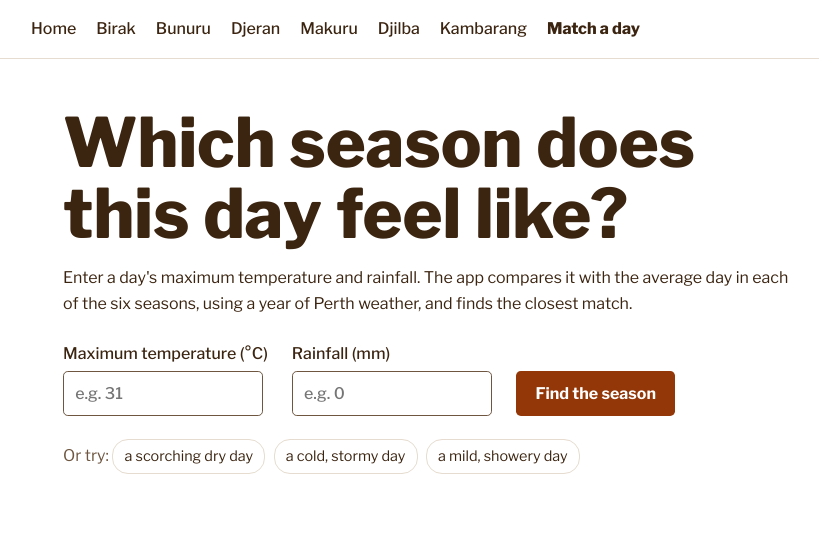
After one commit to webbjordon406-maker/cits1501-project, a Flask app: page /match in a window 1280 px wide. The commit adds this page. Shown: the top 556 px of the page, without its empty margins (1-820 px from the left). Run offline with Flask 3, Linux system fonts and the light colour scheme; some libraries are stand-ins or nearby versions.

Commit message:
test functionality, match season to weather

```diff
--- a/app.py
+++ b/app.py
@@ -1,10 +1,10 @@
 """Flask app for the Nyoongar seasonal weather explorer."""
 from pathlib import Path
 
-from flask import Flask, jsonify, send_file
+from flask import Flask, jsonify, request, send_file
 
 from data import SEASONS, load_weather, assign_seasons, load_season_info
-from analysis import season_summary, season_detail
+from analysis import season_summary, season_detail, closest_season
 
 app = Flask(__name__)
 PAGES = Path(__file__).parent / "templates"
@@ -51,6 +51,11 @@ def season_page(name):
     return send_file(PAGES / "season.html")
 
 
+@app.route("/match")
+def match_page():
+    return send_file(PAGES / "match.html")
+
+
 @app.errorhandler(404)
 def page_not_found(error):
     return send_file(PAGES / "error.html"), 404
@@ -94,5 +99,16 @@ def api_daily():
     return jsonify(daily=to_records(daily))
 
 
+@app.route("/api/match")
+def api_match():
+    # e.g. /api/match?max_temp=31&rain=0
+    try:
+        result = closest_season(weather, request.args.get("max_temp"), request.args.get("rain"))
+    except ValueError as error:
+        # Bad input gets a clear message and a 400 ("your request was wrong"), not a crash
+        return jsonify(error=str(error)), 400
+    return jsonify(result)
+
+
 if __name__ == "__main__":
     app.run(port=5002)
--- a/static/style.css
+++ b/static/style.css
@@ -160,6 +160,56 @@ td a {
 .season-meta { font-size: 1.15rem; margin: 0 0 1rem; }
 .summary-table { max-width: 34rem; }
 
+/* --- Match a day page --- */
+.match-form {
+  display: flex;
+  flex-wrap: wrap;
+  align-items: flex-end;
+  gap: 1rem 1.5rem;
+  margin-top: 1.5rem;
+}
+.match-form label {
+  display: flex;
+  flex-direction: column;
+  gap: 0.3rem;
+  font-weight: 500;
+}
+.match-form input {
+  width: 11rem;
+  padding: 0.55rem 0.7rem;
+  font: inherit;
+  color: var(--ink);
+  border: 1px solid var(--ink-soft);
+  border-radius: 0.3rem;
+}
+.match-form button {
+  padding: 0.6rem 1.2rem;
+  font: inherit;
+  font-weight: 700;
+  color: white;
+  background: var(--step-1);
+  border: none;
+  border-radius: 0.3rem;
+  cursor: pointer;
+}
+.match-form button:hover { background: var(--step-2); }
+
+.examples { color: var(--ink-soft); margin-top: 1.25rem; }
+.example {
+  margin: 0.2rem 0.3rem 0.2rem 0;
+  padding: 0.3rem 0.7rem;
+  font: inherit;
+  font-size: 0.9rem;
+  color: var(--ink);
+  background: none;
+  border: 1px solid var(--line);
+  border-radius: 1rem;
+  cursor: pointer;
+}
+.example:hover { border-color: var(--ink-soft); }
+
+#result-season { color: var(--ink); }
+
 /* --- Error page --- */
 .error-page { padding-top: 3rem; max-width: 40rem; }
 .error-page a { color: var(--ink); font-weight: 700; }
--- a/templates/error.html
+++ b/templates/error.html
@@ -16,6 +16,7 @@
     <a href="/season/Makuru">Makuru</a>
     <a href="/season/Djilba">Djilba</a>
     <a href="/season/Kambarang">Kambarang</a>
+    <a href="/match">Match a day</a>
   </nav>
 
   <main class="error-page">
--- a/templates/index.html
+++ b/templates/index.html
@@ -18,6 +18,7 @@
     <a href="/season/Makuru">Makuru</a>
     <a href="/season/Djilba">Djilba</a>
     <a href="/season/Kambarang">Kambarang</a>
+    <a href="/match">Match a day</a>
   </nav>
 
   <main>
--- /dev/null
+++ b/templates/match.html
@@ -0,0 +1,170 @@
+<!DOCTYPE html>
+<html lang="en">
+<head>
+  <meta charset="utf-8">
+  <meta name="viewport" content="width=device-width, initial-scale=1">
+  <title>Match a day – Nyoongar Seasons</title>
+  <link href="https://fonts.googleapis.com/css2?family=Libre+Franklin:wght@400;500;700;800&display=swap" rel="stylesheet">
+  <link rel="stylesheet" href="/static/style.css">
+  <script src="https://cdn.plot.ly/plotly-2.35.2.min.js"></script>
+  <script src="/static/seasons.js"></script>
+</head>
+<body>
+  <nav>
+    <a href="/">Home</a>
+    <a href="/season/Birak">Birak</a>
+    <a href="/season/Bunuru">Bunuru</a>
+    <a href="/season/Djeran">Djeran</a>
+    <a href="/season/Makuru">Makuru</a>
+    <a href="/season/Djilba">Djilba</a>
+    <a href="/season/Kambarang">Kambarang</a>
+    <a href="/match" aria-current="page">Match a day</a>
+  </nav>
+
+  <main>
+    <header class="season-header">
+      <h1>Which season does this day feel like?</h1>
+      <p>
+        Enter a day's maximum temperature and rainfall. The app compares it with the average
+        day in each of the six seasons, using a year of Perth weather, and finds the closest match.
+      </p>
+    </header>
+
+    <!-- novalidate: the server checks the input, so every mistake gets the same clear message -->
+    <form id="match-form" class="match-form" novalidate>
+      <label>
+        Maximum temperature (°C)
+        <input id="max-temp" type="number" step="any" placeholder="e.g. 31">
+      </label>
+      <label>
+        Rainfall (mm)
+        <input id="rain" type="number" step="any" placeholder="e.g. 0">
+      </label>
+      <button type="submit">Find the season</button>
+    </form>
+
+    <p class="examples">
+      Or try:
+      <button type="button" class="example" data-temp="38" data-rain="0">a scorching dry day</button>
+      <button type="button" class="example" data-temp="16" data-rain="20">a cold, stormy day</button>
+      <button type="button" class="example" data-temp="24" data-rain="2">a mild, showery day</button>
+    </p>
+
+    <p id="message" role="alert"></p>
+
+    <section id="result" hidden>
+      <span class="season-band"></span>
+      <h2>This day feels like <a id="result-season" href="#"></a></h2>
+      <p id="result-detail" class="section-lede"></p>
+
+      <h2>How close each season is</h2>
+      <p class="section-lede">
+        A lower score means the season's average day is more like yours. The score combines the
+        temperature gap and the rainfall gap, each measured against how much that measure
+        normally varies across the year.
+      </p>
+      <div id="distance-chart" class="chart"></div>
+    </section>
+  </main>
+
+  <script>
+    let colours = {};   // season colours, filled in once the summary has loaded
+
+    // Ask the server for the closest season. Unlike getJSON, this keeps the
+    // server's error message (e.g. "Rainfall must be between 0 and 300") so the
+    // user can see exactly what to fix.
+    function findMatch(maxTemp, rain) {
+      const url = `/api/match?max_temp=${encodeURIComponent(maxTemp)}&rain=${encodeURIComponent(rain)}`;
+      return fetch(url).then(response => {
+        if (response.status === 400) {
+          return response.json().then(data => { throw new Error(data.error); });
+        }
+        if (!response.ok) throw new Error("Something went wrong on the server. Please try again.");
+        return response.json();
+      });
+    }
+
+    // A season's colour, or the darkest colour if the summary hasn't loaded yet
+    function colourOf(season) {
+      return colours[season] ? colours[season].fill : GRADIENT[0];
+    }
+
+    function showResult(result, maxTemp, rain) {
+      const season = result.season;
+      const average = result.averages[season];
+
+      const link = document.querySelector("#result-season");
+      link.textContent = season;
+      link.href = `/season/${season}`;
+      document.querySelector("#result .season-band").style.background = colourOf(season);
+      document.querySelector("#result-detail").textContent =
+        `You entered ${maxTemp}°C and ${rain} mm of rain. ` +
+        `An average ${season} day reaches ${average.max_temp}°C with ${average.rain} mm of rain.`;
+
+      drawDistanceChart(result);
+      document.querySelector("#result").hidden = false;
+    }
+
+    function drawDistanceChart(result) {
+      // Closest season at the top
+      const seasons = Object.keys(result.distances)
+        .sort((a, b) => result.distances[a] - result.distances[b]);
+
+      const trace = {
+        type: "bar",
+        orientation: "h",
+        y: seasons,
+        x: seasons.map(season => result.distances[season]),
+        marker: { color: seasons.map(colourOf) },
+        customdata: seasons.map(season => [result.averages[season].max_temp, result.averages[season].rain]),
+        hovertemplate: "<b>%{y}</b><br>Score: %{x}<br>" +
+                       "Average day: %{customdata[0]}°C, %{customdata[1]} mm<extra></extra>",
+      };
+
+      const layout = {
+        font: CHART_FONT,
+        margin: { t: 10, r: 10, b: 50, l: 90 },
+        xaxis: { title: { text: "Difference score (lower = closer)" }, gridcolor: "#E6DCCF", rangemode: "tozero" },
+        yaxis: { autorange: "reversed" },
+      };
+
+      Plotly.newPlot("distance-chart", [trace], layout, { displayModeBar: false, responsive: true });
+    }
+
+    function runMatch() {
+      const maxTemp = document.querySelector("#max-temp").value;
+      const rain = document.querySelector("#rain").value;
+      const message = document.querySelector("#message");
+      message.textContent = "";
+
+      findMatch(maxTemp, rain)
+        .then(result => showResult(result, maxTemp, rain))
+        .catch(error => {
+          document.querySelector("#result").hidden = true;
+          message.textContent = error.message;
+        });
+    }
+
+    document.querySelector("#match-form").addEventListener("submit", event => {
+      event.preventDefault();   // stay on this page instead of reloading it
+      runMatch();
+    });
+
+    // The example buttons fill in the form and run it
+    document.querySelectorAll(".example").forEach(button => {
+      button.addEventListener("click", () => {
+        document.querySelector("#max-temp").value = button.dataset.temp;
+        document.querySelector("#rain").value = button.dataset.rain;
+        runMatch();
+      });
+    });
+
+    getJSON("/api/summary")
+      .then(data => { colours = colourBySeason(data.summary); })
+      .catch(() => {
+        document.querySelector("#message").textContent =
+          "The season data could not be loaded. Check that the Flask app is running, then refresh the page.";
+      });
+  </script>
+</body>
+</html>
--- a/templates/season.html
+++ b/templates/season.html
@@ -18,6 +18,7 @@
     <a href="/season/Makuru">Makuru</a>
     <a href="/season/Djilba">Djilba</a>
     <a href="/season/Kambarang">Kambarang</a>
+    <a href="/match">Match a day</a>
   </nav>
 
   <main>
```
Also changed, not shown: analysis.py (+86 -0 lines), test_analysis.py (+69 -0 lines), test_app.py (+20 -0 lines).
